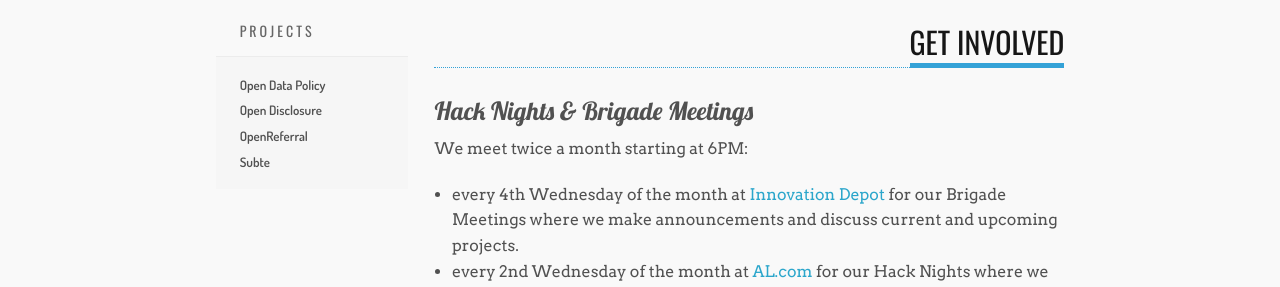
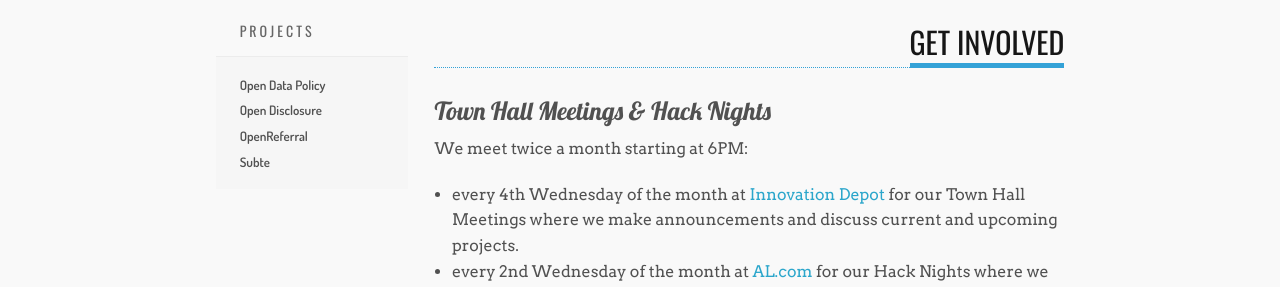
Before and after one commit to codeforbirmingham/codeforbirmingham.github.io, a Jekyll site: the page built from get-involved/index.md, in a window 1280 px wide. Shown: the part 401-688 px from the top of the page. Built offline with Jekyll 4.4.1, drawn with Linux system fonts in a browser that asks for light colours.

Commit message:
Rename Brigade Meetings to Town Hall Meetings.

```diff
--- a/get-involved/index.md
+++ b/get-involved/index.md
@@ -5,12 +5,12 @@ description:
 active: get-involved
 ---
 
-Hack Nights & Brigade Meetings
-------------------------------
+Town Hall Meetings & Hack Nights
+--------------------------------
 
 We meet twice a month starting at 6PM:
 
-- every 4th Wednesday of the month at [Innovation Depot](http://maps.google.com/maps?f=q&hl=en&q=1500+First+Ave+North%2C+Birmingham%2C+AL%2C+35203%2C+us) for our Brigade Meetings where we make announcements and discuss current and upcoming projects.
+- every 4th Wednesday of the month at [Innovation Depot](http://maps.google.com/maps?f=q&hl=en&q=1500+First+Ave+North%2C+Birmingham%2C+AL%2C+35203%2C+us) for our Town Hall Meetings where we make announcements and discuss current and upcoming projects.
 - every 2nd Wednesday of the month at [AL.com](http://maps.google.com/maps?f=q&hl=en&q=1731+1st+Ave+N%2C+Birmingham%2C+AL%2C+us) for our Hack Nights where we split off into groups and do some civic hacking.
 
 Exceptions will be announced in advance and shown [on the calendar](http://www.meetup.com/Code-for-Birmingham-AL/).
```
